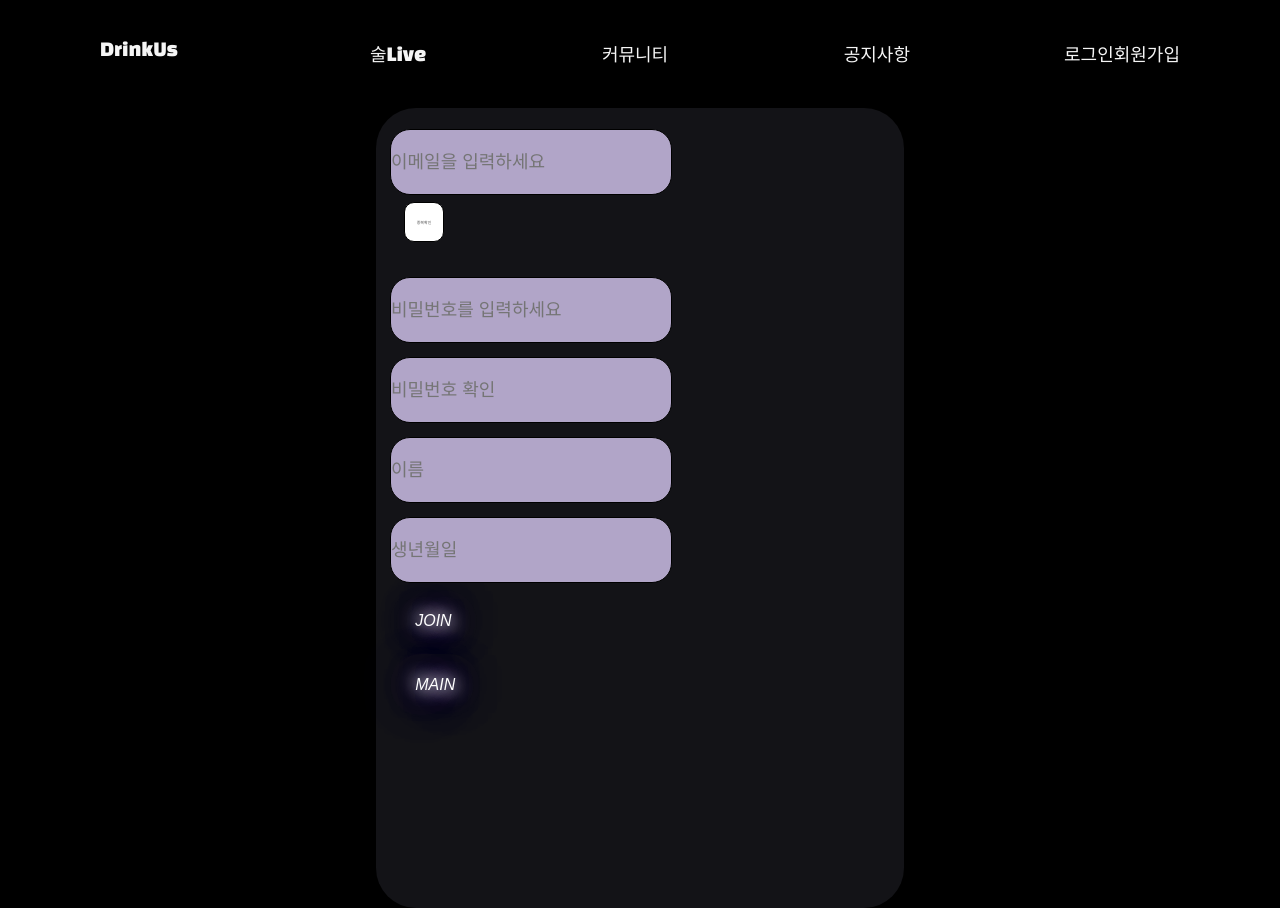
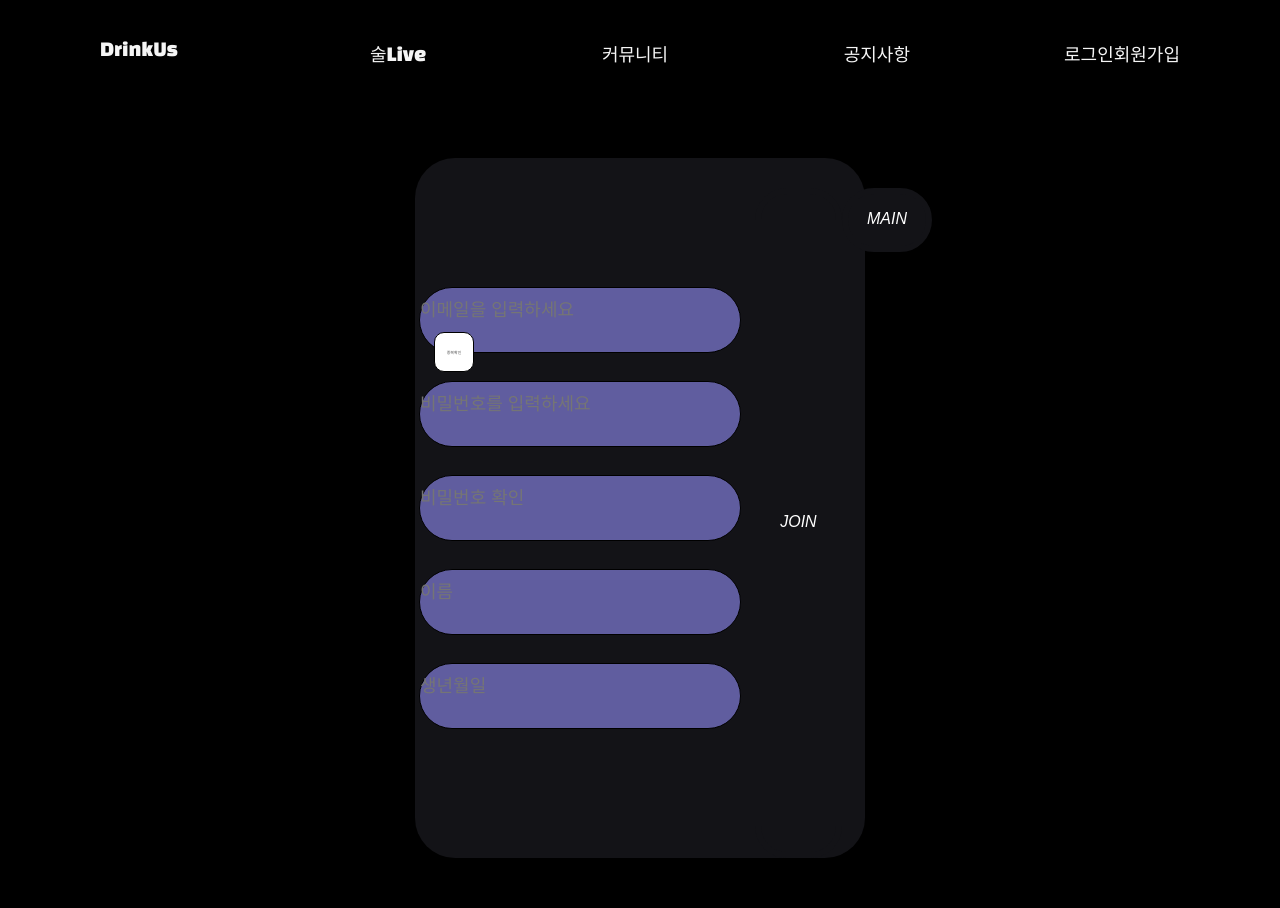
Before and after one commit to minwoo9629/DrinkUs, a React (Create React App) app in the folder FrontEnd/: page /join in a window 1280 px wide. Built offline with nearby package versions, Linux system fonts and the light colour scheme; the HTML template or start-up script is replaced by a standard one; a web font is replaced by a local one.

Commit message:
Docs: 회원가입 입력 페이지 수정

```diff
--- a/FrontEnd/src/pages/user/Join.js
+++ b/FrontEnd/src/pages/user/Join.js
@@ -1,50 +1,76 @@
 import { useRef, useState } from "react";
 import { Link } from "react-router-dom";
-import styled, { keyframes } from "styled-components";
+// import styled, { keyframes } from "styled-components";
+import styled from "styled-components";
 import Header from "../../components/Header";
 
-const Wallpaper = styled.div`
-  background-color: #black;
+const Wrapper = styled.div`
+  background-color: black;
   width: 100vw;
   height: 100vh;
-  display: 12rem;
+  display: flex;
   justify-content: center;
+  align-items: center;
+`
+
+const NeonLoginWrapper = styled.div`
+  display: flex;
+  justify-content: center;
+  border-radius: 40px;
+  height: 700px;
+  background-color: #131317;
+  width: 450px;
+`;
+
+const JoinWrapper = styled.div`
+  display: flex;
+  justify-content: center;
+  flex-direction: column;
   align-items: center;
 `;
 
-const JoinForm = styled.div`
-  background-color: #131317;
-  width: 40vw;
-  height: 100vh;
-  display: table;
-  margin-left: auto;
-  margin-right: auto;
+const JoinForm = styled.form`
+  display: flex;
   justify-content: center;
   align-items: center;
-  border-radius: 40px;
+  flex-direction: column;
 `;
 
-const InputContainer = styled.div`
-  display: flex;
-  width: 500px;
-  justify-content: center;
-  flex-direction: column;
+const InputWrapper = styled.div`
+  justify-content: space-between;
+  width: 320px;
+  height: 64px;
+  border-radius: 36px;
+  border: 1px solid black;
+  background-color: #605d9f;
   margin: 14px;
-  align-items: flex-start;
+  position: relative;
 `;
 
-const UserInput = styled.input`
+const EmailInput = styled.input`
 position: relative;
-  height: 64px;
+height: 30px;
 width: 280px;
 top: 7px;
 font-size: 18px;
-  background-color: #b1a5c8;
+background-color: transparent;
 outline: none;
-  border: 1px solid black;
+border: none;
 margin: 0px;
 color: white;
-  border-radius: 20px;
+`;
+
+const PasswordInput = styled.input`
+position: relative;
+height: 30px;
+width: 280px;
+top: 7px;
+font-size: 18px;
+background-color: transparent;
+outline: none;
+border: none;
+margin: 0px;
+color: white;
 `;
 
 const DuplicationCheckButton = styled.button`
@@ -59,28 +85,11 @@ const DuplicationCheckButton = styled.button`
   cursor: pointer;
 `;
 
-const neon_text_color = "#5904de";
-const NeonSignAnimation = keyframes`
-0%,
-  19%,
-  21%,
-  23%,
-  25%,
-  54%,
-  56%,
-  100% {
-    text-shadow: -0.2rem -0.2rem 1rem #fff, 0.2rem 0.2rem 1rem #fff,
-      0 0 2rem ${neon_text_color}, 0 0 4rem ${neon_text_color},
-      0 0 6rem ${neon_text_color}, 0 0 8rem ${neon_text_color},
-      0 0 10rem ${neon_text_color};
-  }
-
-  20%,
-  24%,
-  55% {
-    text-shadow: none;
-    box-shadow: none;
-  }
+const ButtonWrapper = styled.div`
+margin-top: 30px;
+display: flex;
+justify-content: space-between;
+width: 120px;
 `;
 
 const JoinButton = styled.button`
@@ -94,14 +103,107 @@ const JoinButton = styled.button`
   text-transform: uppercase;
   background-color: #131317;
   cursor: pointer;
-  animation: ${NeonSignAnimation} 10000s infinite alternate;
 `;
+
+// const Wallpaper = styled.div`
+//   background-color: #black;
+//   width: 100vw;
+//   height: 100vh;
+//   display: 12rem;
+//   justify-content: center;
+//   align-items: center;
+// `;
+
+// const JoinForm = styled.div`
+//   background-color: #131317;
+//   width: 40vw;
+//   height: 100vh;
+//   display: table;
+//   margin-left: auto;
+//   margin-right: auto;
+//   justify-content: center;
+//   align-items: center;
+//   border-radius: 40px;
+// `;
+
+// const InputContainer = styled.div`
+//   display: flex;
+//   width: 500px;
+//   justify-content: center;
+//   flex-direction: column;
+//   margin: 14px;
+//   align-items: flex-start;
+// `;
+
+// const UserInput = styled.input`
+//   position: relative;
+//   height: 64px;
+//   width: 280px;
+//   top: 7px;
+//   font-size: 18px;
+//   background-color: #b1a5c8;
+//   outline: none;
+//   border: 1px solid black;
+//   margin: 0px;
+//   color: white;
+//   border-radius: 20px;
+// `;
+
+// const DuplicationCheckButton = styled.button`
+//   width: 40px;
+//   height: 40px;
+//   border-radius: 10px;
+//   border: 1px solid black;
+//   background-color: #fff;
+//   margin: 14px;
+//   font-size: 4px;
+//   color: #535353;
+//   cursor: pointer;
+// `;
+
+// const neon_text_color = "#5904de";
+// const NeonSignAnimation =
+// 0%,
+//   19%,
+//   21%,
+//   23%,
+//   25%,
+//   54%,
+//   56%,
+//   100% {
+//     text-shadow: -0.2rem -0.2rem 1rem #fff, 0.2rem 0.2rem 1rem #fff,
+//       0 0 2rem ${neon_text_color}, 0 0 4rem ${neon_text_color},
+//       0 0 6rem ${neon_text_color}, 0 0 8rem ${neon_text_color},
+//       0 0 10rem ${neon_text_color};
+//   }
+
+//   20%,
+//   24%,
+//   55% {
+//     text-shadow: none;
+//     box-shadow: none;
+//   }
+// `;
+
+// const JoinButton = styled.button`
+//   font-size: 1rem;
+//   font-weight: 200;
+//   font-style: italic;
+//   color: #fff;
+//   padding: 1rem 1.2rem 1.1rem;
+//   border: 0.4rem solid #131317;
+//   border-radius: 2rem;
+//   text-transform: uppercase;
+//   background-color: #131317;
+//   cursor: pointer;
+//   animation: ${NeonSignAnimation} 10000s infinite alternate;
+// `;
 
 
  const Join = () => {
      const [state, setState] = useState({
          userId: "",
-        // certificationNumber: "",
+          certificationNumber: "",
          password: "",
          passwordCheck: "",
          userName: "",
@@ -119,35 +221,37 @@ const Join = () => {
        };
 
      const onHandleSubmit = () => {
-    // if (state.userId.length === 0) {
-    //     userIdInput.current.focus();
-    //     return;
-    // }
-    // if (state.password.length === 0) {
-    //     passwordInput.current.focus();
-    //     return;
-    // }
-    // if (state.passwordCheck.length === 0) {
-    //     passwordCheckInput.current.focus();
-    //     return;
-    //     }
-    // if (state.userName.length === 0) {
-    //     userNameInput.current.focus();
-    //     return;
-    // }
-    // if (state.userBirth.length === 0) {
-    //     userBirthInput.current.focus();
-    //     return;
-    // }
-    alert("중복확인이랑 최종제출을 하나의 함수로 가능? action.type 으로 설정 가능한가?");
+      if (state.userId.length === 0) {
+          userIdInput.current.focus();
+          return;
+      }
+      if (state.password.length === 0) {
+          passwordInput.current.focus();
+          return;
+      }
+      if (state.passwordCheck.length === 0) {
+          passwordCheckInput.current.focus();
+          return;
+          }
+      if (state.userName.length === 0) {
+          userNameInput.current.focus();
+          return;
+      }
+      if (state.userBirth.length === 0) {
+          userBirthInput.current.focus();
+          return;
+      }
+     alert("(userName)님 드링커스에 오신걸 환영합니다");
    };
    return (
      <div>
        <Header />
-      <Wallpaper>
-        <JoinForm>
-            <InputContainer>
-                <UserInput
+       <Wrapper>
+         <NeonLoginWrapper>
+             <JoinWrapper>
+                <JoinForm onSubmit={onHandleSubmit}>
+                  <InputWrapper>
+                    <EmailInput
                       type="userId"
                       value={state.userId}
                       ref={userIdInput}
@@ -156,9 +260,9 @@ const Join = () => {
                       placeholder="이메일을 입력하세요"
                     />
                     <DuplicationCheckButton onClick={onHandleSubmit}>중복확인</DuplicationCheckButton>
-            </InputContainer>
-            <InputContainer>
-                <UserInput
+                  </InputWrapper>
+                  <InputWrapper>
+                    <PasswordInput
                       type="password"
                       value={state.password}
                       ref={passwordInput}
@@ -166,9 +270,9 @@ const Join = () => {
                       onChange={onHandleInput}
                       placeholder="비밀번호를 입력하세요"
                   />
-            </InputContainer>
-            <InputContainer>
-                <UserInput
+                  </InputWrapper>
+                  <InputWrapper>
+                    <PasswordInput
                       type="passwordCheck"
                       value={state.passwordCheck}
                       ref={passwordCheckInput}
@@ -176,9 +280,9 @@ const Join = () => {
                       onChange={onHandleInput}
                       placeholder="비밀번호 확인"
                     />
-            </InputContainer>
-            <InputContainer>
-                <UserInput
+                  </InputWrapper>
+                  <InputWrapper>
+                    <EmailInput
                       type="userName"
                       value={state.userName}
                       ref={userNameInput}
@@ -186,10 +290,9 @@ const Join = () => {
                       onChange={onHandleInput}
                       placeholder="이름"
                     />
-            </InputContainer>
-            {/* 생년월일(연도(인풋, 4자)-월(드롭박스)-일(인풋)) */}
-            <InputContainer>
-                <UserInput
+                  </InputWrapper>
+                  <InputWrapper>
+                    <EmailInput
                       type="userBirth"
                       value={state.userBirth}
                       ref={userBirthInput}
@@ -197,15 +300,17 @@ const Join = () => {
                       onChange={onHandleInput}
                       placeholder="생년월일"
                     />
-            </InputContainer>
-            <InputContainer>
+                  </InputWrapper>
+                </JoinForm>
+             </JoinWrapper>
+             <ButtonWrapper>
                  <JoinButton onClick={onHandleSubmit}>JOIN</JoinButton>
                  <Link to="/">
                    <JoinButton>MAIN</JoinButton>
                  </Link>
-            </InputContainer>
-        </JoinForm>
-      </Wallpaper>
+             </ButtonWrapper>
+         </NeonLoginWrapper>
+       </Wrapper>
      </div>
    );
  };
```
Lines whose indentation alone changed are shown as unchanged.
